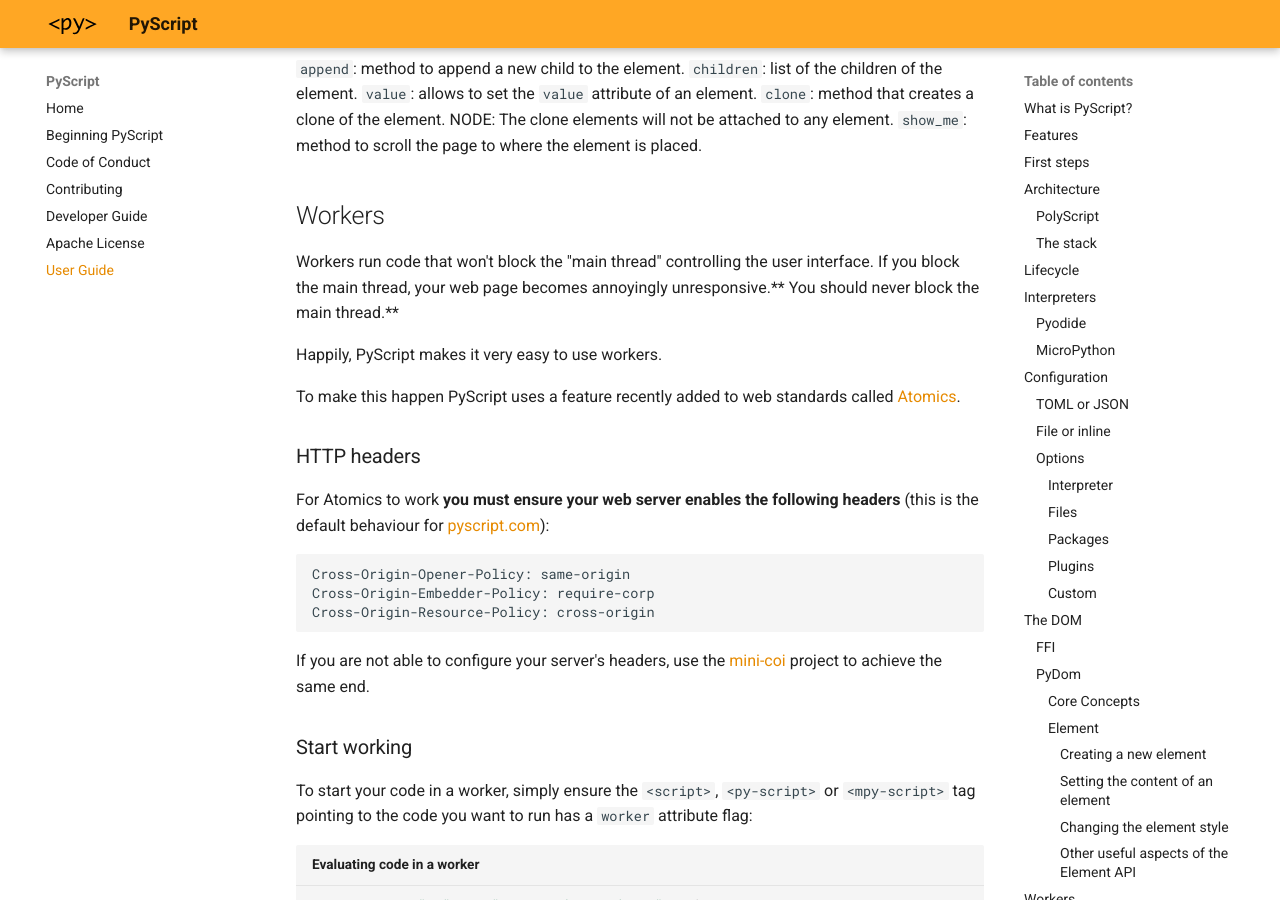
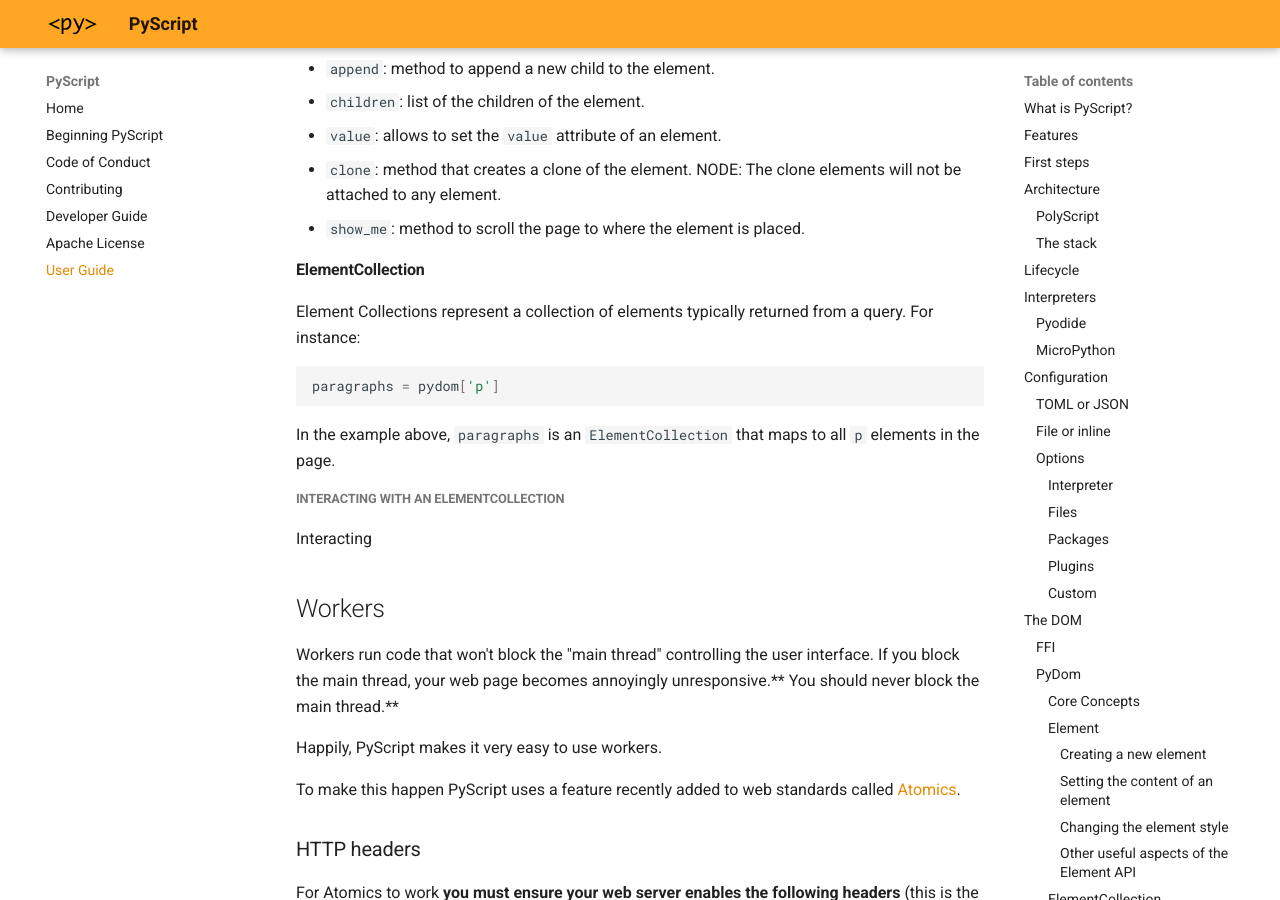
Before and after one commit to pyscript/docs, an MkDocs documentation site: the page built from docs/user-guide.md, in a window 1280 px wide and 900 px high, scrolled down 21341 px. Built offline with MkDocs 1.6.1 and Material for MkDocs 9.7.7, drawn with Linux system fonts in a browser that asks for light colours; the version menu is left out; some of the changed text lies outside the part shown.

Commit message:
fix minor text and add ElementCollection

````diff
--- a/docs/user-guide.md
+++ b/docs/user-guide.md
@@ -922,7 +922,7 @@ The Standard Web APIs are massive and not always very user-friendly. `PyDom` is
 Python modue that exposes the power of the web with an easy and idiomatic Pythonic
 interface on top.
 
-While the[FFI](#ffi) interface described above focuses on giving full access to
+While the [FFI](#ffi) interface described above focuses on giving full access to
 the entire Standard Web APIs, `pydom` focuses on providing a small, intuitive and yet
 powerful API that priotirizes common use cases fist. For this reason, it's first
 layer is simple and intuitive (but limited to the most common use cases), but `pydom`
@@ -1039,12 +1039,29 @@ new_p.style.visible = False
 
 ##### Other useful aspects of the Element API
 
-`append`: method to append a new child to the element.
-`children`: list of the children of the element.
-`value`: allows to set the `value` attribute of an element.
-`clone`: method that creates a clone of the element. NODE: The clone elements will not be
+* `append`: method to append a new child to the element.
+* `children`: list of the children of the element.
+* `value`: allows to set the `value` attribute of an element.
+* `clone`: method that creates a clone of the element. NODE: The clone elements will not be
 attached to any element.
-`show_me`: method to scroll the page to where the element is placed.
+* `show_me`: method to scroll the page to where the element is placed.
+
+
+#### ElementCollection
+
+Element Collections represent a collection of elements typically returned from a query. For instance:
+
+```python
+paragraphs = pydom['p']
+```
+
+In the example above, `paragraphs` is an `ElementCollection` that maps to all `p` elements in the page.
+
+
+
+##### Interacting with an ElementCollection
+
+Interacting
 
 
 ## Workers
````
